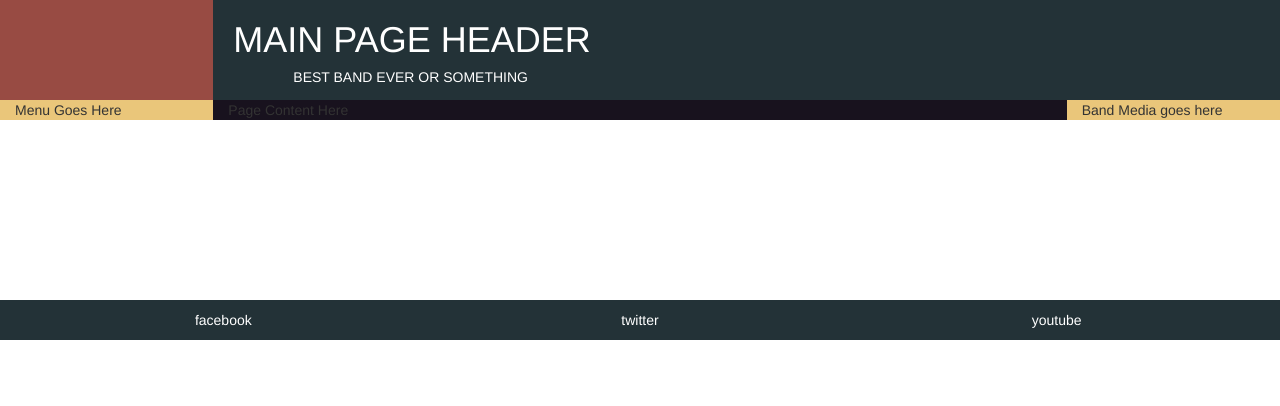
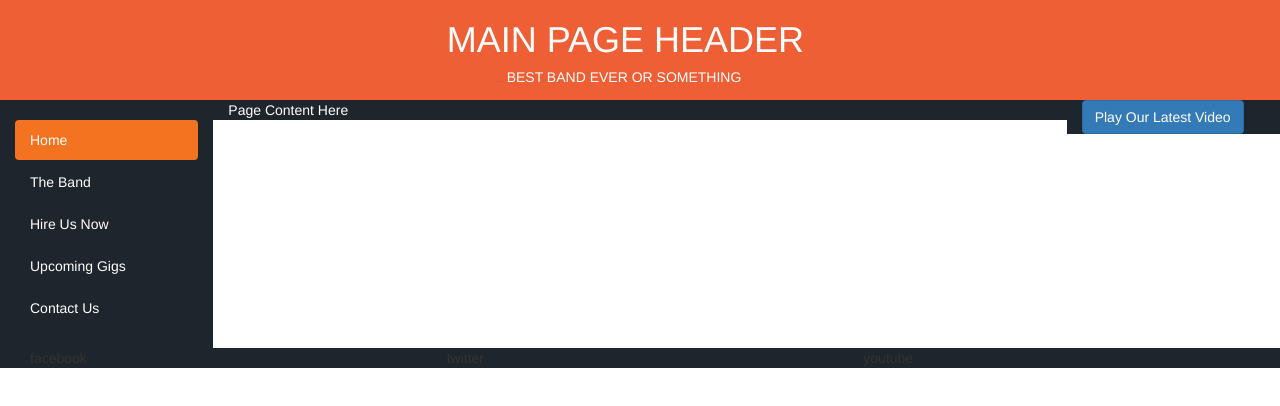
Before and after one commit to britsja/band-website, a plain HTML site: page index.html in a window 1280 px wide. Drawn offline with nearby package versions, Linux system fonts and the light colour scheme.

Commit message:
Added menu, changed colors and updated style

```diff
--- a/assets/css/styles.css
+++ b/assets/css/styles.css
@@ -2,27 +2,28 @@
 /*---------------------------------------COLORS-------------*/
 
 .header-space-color {
-    background-color: #984B43;
+    background-color: #ef5f36;
 }
 
 .header-main-color {
-    background-color: #233237;
+    background-color: #ef5f36;
 }
 
 .menu-area-color {
-    background-color: #EAC67A;
+    background-color: #1f252d;
 }
 
 .media-area-color {
-    background-color: #EAC67A;
+    background-color: #1f252d;
 }
 
 .content-area-color {
-    background-color: #18121E;
+    background-color: #1f252d;
+    color: white;
 }
 
 .social-media-color {
-    background-color: #233237;
+    background-color: #1f252d;
 }
 
 /*---------------------------------------OTHER-------------*/
@@ -89,6 +90,39 @@ header .container-fluid {
 }
 
 
+/*---------------------------------------MEDIA-------------*/
+
+.modal-dialogue {
+    position: relative;
+    display: table;
+    overflow-x: auto;
+    overflow-y: auto;
+    width: auto;
+    min-width: 300px;
+}
+
+/*---------------------------------------NAV-------------*/
+
+.nav {
+    padding-top: 20px;
+    padding-bottom: 20px;
+}
+
+.nav-pills>li.active>a,
+    .nav-pills>li.active>a:focus,
+    .nav-pills>li.active>a:hover,
+    .nav-pills>li>a:hover,
+    .nav>li>a:hover {
+      background-color: #F47321;
+      border-color: #FFFFFF;
+      color: #FFFFFF;
+    }
+
+.nav-pills>li>a {
+    background-color: #1f252d;
+    border-color: #777;
+    color: #FFFFFF;
+
 /*---------------------------------------FOOTER-------------*/
 
 footer .div {
--- a/index.html
+++ b/index.html
@@ -5,16 +5,15 @@
     <meta name="viewport" content="width=device-width, initial-scale=1">
     <meta http-equiv="X-UA-Compatible" content="ie=edge">
     <link rel="stylesheet" href="https://stackpath.bootstrapcdn.com/bootstrap/3.3.7/css/bootstrap.min.css" type="text/css" />
-        <link rel="stylesheet" href="https://stackpath.bootstrapcdn.com/font-awesome/4.7.0/css/font-awesome.min.css" type="text/css" />
-        <link rel="stylesheet" href="https://cdnjs.cloudflare.com/ajax/libs/hover.css/2.3.1/css/hover-min.css" type="text/css" />
+    <link rel="stylesheet" href="https://stackpath.bootstrapcdn.com/font-awesome/4.7.0/css/font-awesome.min.css" type="text/css" />
     <link rel="stylesheet" href="assets\css\styles.css" type="text/css" />
     <title>Document</title>
 </head>
 <body>
     <header class="container-fluid page-header">
         <div class="row">
-            <div class="header-space header-space-color col-md-2 hidden-xs"></div>
-            <div class="header-main header-main-color col-md-10">
+            <div class="header-space header-space-color col-md-4 hidden-xs"></div>
+            <div class="header-main header-main-color col-md-8">
                 <h1 class="header-heading uppercase">Main Page Header</h1>
                 <h5 class="header-description uppercase">Best band ever or something</h5>
             </div>
@@ -23,12 +22,55 @@
 
     <section class="container-fluid section-area">
         <div class="row">
-            <div class="col-md-2 menu-area-color">Menu Goes Here</div>
-            <div class="col-md-2 col-md-push-8 media-area-color">Band Media goes here</div>
+            <!--- MENU HERE ---->
+            <div class="col-md-2 menu-area-color">
+                <ul class="nav nav-pills nav-stacked">
+                    <li role="presentation" class="active"><a href="#">Home</a></li>
+                    <li role="presentation"><a href="#">The Band</a></li>
+                    <li role="presentation"><a href="#">Hire Us Now</a></li>
+                    <li role="presentation"><a href="#">Upcoming Gigs</a></li>
+                    <li role="presentation"><a href="#">Contact Us</a></li>
+                </ul>
+            </div>
+
+            <!--- MEDIA FOR BAND HERE ---->
+            <div class="col-md-2 col-md-push-8 media-area-color">
+                <div class="video">
+                    <button type="button" class="btn btn-primary" data-toggle="modal" data-target="#videoModal">
+                        Play Our Latest Video
+                    </button>
+                </div>
+            </div>
+
+
+
             <div class="col-md-8 col-md-pull-2 content-area-color">Page Content Here</div>
 
         </div>
+
+            <!----Video Modal ----->
+        <div class="modal fade" id="videoModal" tabindex="-1" role="dialog" aria-labelledby="Video Modal" aria-hidden="true">
+            <div class="modal-dialogue" role="document">
+                <div class="modal-content">
+                    <div class="modal-header">
+                        <h5 class="modal-title" id="videoModal">Our Latest Music Video</h5>
+                        <button type="button" class="close" data-dismess="modal" aria-label="Close">
+                            <span aria-hidden="true">&times;</span>
+                        </button>
+                    </div>
+                    <div class="modal-body">
+                        <iframe width="100%" height="300" src="https://www.youtube.com/embed/W3q8Od5qJio?html5=1"></iframe>
+                    </div>
+                    <div class="modal-footer">
+                        <button type="button" class="btn btn-secondary" data-dismess="modal">Close</button>
+                    </div>
+                </div>
+            </div>
+        </div>
+
     </section>
+
+
 
     <footer class="container-fluid social-media-color">
         <div class="row">
@@ -37,5 +79,9 @@
             <div class="col-md-4 social-media">youtube</div>
         </div>
     </footer>
+
+    <script src="https://code.jquery.com/jquery-3.3.1.min.js" integrity="sha256-FgpCb/KJQlLNfOu91ta32o/NMZxltwRo8QtmkMRdAu8=" crossorigin="anonymous"></script>
+    <script src="https://maxcdn.bootstrapcdn.com/bootstrap/3.3.7/js/bootstrap.min.js" integrity="sha384-Tc5IQib027qvyjSMfHjOMaLkfuWVxZxUPnCJA7l2mCWNIpG9mGCD8wGNIcPD7Txa" crossorigin="anonymous"></script>
+
 </body>
 </html>
```
Also changed, not shown: assets/images/videoimage.png (added).
